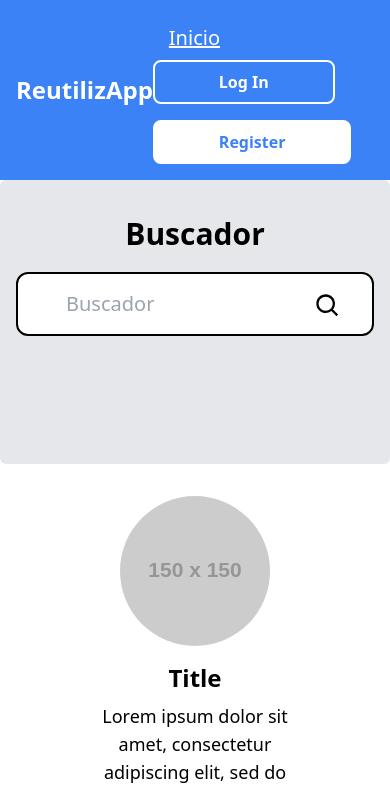
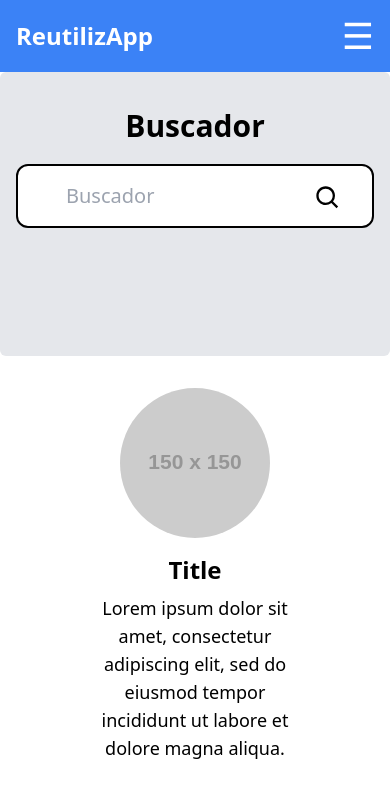
Before and after one commit to No-Country/s11-02-m-node-react, a Next.js app in the folder front/: page / in a window 390 px wide. Shown: the top 791 px of the page. Built offline with nearby package versions, Linux system fonts and the light colour scheme.

Commit message:
Header responsive

```diff
--- /dev/null
+++ b/front/app/components/Navbar/HamburgerMenu.jsx
@@ -0,0 +1,48 @@
+import React, { useState } from 'react';
+import Link from 'next/link';
+
+const HamburgerMenu = () => {
+     const [menuOpen, setMenuOpen] = useState(false);
+
+     const toggleMenu = () => {
+          setMenuOpen(!menuOpen);
+     };
+
+     return (
+          <div className="">
+               {/* Botón de hamburguesa */}
+               <button
+                    className="md:hidden block text-white text-4xl"
+                    onClick={toggleMenu}>
+                    &#9776;
+               </button>
+
+               {/* Menú desplegable */}
+               {menuOpen && (
+                    <div className="md:hidden z-50 absolute top-8 left-0 mt-10 mr-6 p-4 bg-gray-500 w-screen max-w-full shadow-lg">
+                         <ul className="text-white text-2xl text-center">
+                              <li className="mb-2">
+                                   <Link href="/" onClick={toggleMenu}>
+                                        Inicio
+                                   </Link>
+                              </li>
+                              <li className="mb-2">
+                                   <Link href="/LoginPage" onClick={toggleMenu}>
+                                        Login
+                                   </Link>
+                              </li>
+                              <li>
+                                   <Link
+                                        href="/RegisterPage"
+                                        onClick={toggleMenu}>
+                                        Register
+                                   </Link>
+                              </li>
+                         </ul>
+                    </div>
+               )}
+          </div>
+     );
+};
+
+export default HamburgerMenu;
--- a/front/app/components/Navbar/Index.jsx
+++ b/front/app/components/Navbar/Index.jsx
@@ -1,7 +1,7 @@
 'use client';
 import React from 'react';
 import { useRouter } from 'next/navigation';
-import Link from 'next/link';
+import HamburgerMenu from './HamburgerMenu';
 
 const Navbar = () => {
      const router = useRouter();
@@ -20,19 +20,21 @@ const Navbar = () => {
                     <div className="text-white text-2xl font-bold">
                          ReutilizApp
                     </div>
+
                     <div>
+                         <HamburgerMenu />
                          <button
-                              className="text-white text-xl hover:font-bold px-4 py-2 rounded-lg mr-6 underline border-none"
+                              className="hidden md:inline text-white text-xl hover:font-bold px-4 py-2 rounded-lg mr-6 underline border-none"
                               onClick={handleInicio}>
                               Inicio
                          </button>
                          <button
-                              className="border-2 border-white text-white font-bold px-16 py-2 rounded-lg transition duration-300 hover:bg-blue-500 hover:font-black mb-4 sm:mb-0 mr-4"
+                              className="hidden md:inline border-2 border-white text-white font-bold px-16 py-2 rounded-lg transition duration-300 hover:bg-blue-500 hover:font-black mb-4 sm:mb-0 mr-4"
                               onClick={handleLogIn}>
                               Log In
                          </button>
                          <button
-                              className="border-2 border-white bg-white text-blue-500 font-bold px-16 py-2 rounded-lg hover:bg-blue-700 hover:text-white"
+                              className="hidden md:inline border-2 border-white bg-white text-blue-500 font-bold px-16 py-2 rounded-lg hover:bg-blue-700 hover:text-white"
                               onClick={handleRegister}>
                               Register
                          </button>
```
